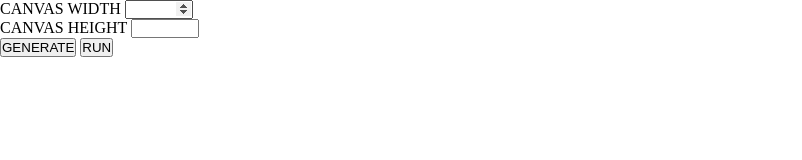
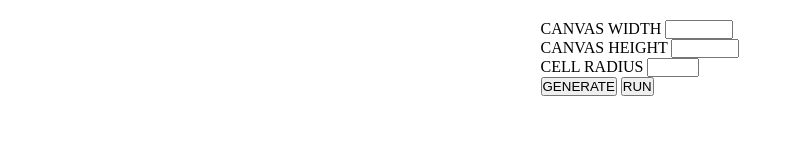
Before and after one commit to eduardgacea/canvas-gol, a plain HTML site: page index.html in a window 1280 px wide. Shown: the whole page, without its empty margins (0-802 px from the left). Drawn offline with Linux system fonts and the light colour scheme.

Commit message:
added colors

```diff
--- a/index.css
+++ b/index.css
@@ -3,3 +3,11 @@
   padding: 0;
   box-sizing: border-box;
 }
+
+#root {
+  padding-top: 20px;
+  display: flex;
+  flex-direction: column;
+  align-items: center;
+  gap: 20px;
+}
--- a/index.html
+++ b/index.html
@@ -9,11 +9,15 @@
       <form id="form">
         <div class="form-action">
           <label for="canvas-width">CANVAS WIDTH</label>
-          <input name="canvas-width" id="canvas-width" type="number" min="10" max="1400" step="10" />
+          <input name="canvas-width" id="canvas-width" type="number" min="10" max="2000" step="10" />
         </div>
         <div class="form-action">
           <label for="canvas-height">CANVAS HEIGHT</label>
-          <input name="canvas-height" id="canvas-height" type="number" min="10" max="1400" step="10" />
+          <input name="canvas-height" id="canvas-height" type="number" min="10" max="2000" step="10" />
+        </div>
+        <div class="form-action">
+          <label for="cell-radius">CELL RADIUS</label>
+          <input name="cell-radius" id="cell-radius" type="number" min="10" max="40" step="10" />
         </div>
         <button type="submit">GENERATE</button>
         <button id="run" type="button">RUN</button>
--- a/index.js
+++ b/index.js
@@ -1,3 +1,7 @@
+// TO DO: implement everything using flat arrays
+// TO DO: switch to requestAnimationFrame() instead of setInterval()
+// TO DO: implement offscreen canvas buffering
+
 'use strict';
 
 const root = document.getElementById('root');
@@ -5,17 +9,17 @@ const form = document.getElementById('form');
 const run = document.getElementById('run');
 
 const canvasParams = [];
-const r = 20;
 
 const DEAD_COLOR = 'white';
 const STROKE_COLOR = 'lightgray';
 
 let canvas;
 let ctx;
+let r = 30;
 let board = [];
 let intervalId;
 let isRunning = false;
-let speed = 100;
+let speed = 50;
 
 function generateBoardObj(w, h) {
   if (board.length) board.splice(0, board.length);
@@ -38,7 +42,7 @@ function renderBoard() {
   for (let i = 0; i < h / r; i++) {
     for (let j = 0; j < w / r; j++) {
       ctx.strokeStyle = STROKE_COLOR;
-      if (board[i][j].alive) ctx.fillStyle = `rgb(${i * 8},150,${j * 8})`;
+      if (board[i][j].alive) ctx.fillStyle = `rgb(${i * 8},155,${j * 8})`;
       else ctx.fillStyle = DEAD_COLOR;
       ctx.fillRect(j * r, i * r, r, r);
       ctx.strokeRect(j * r, i * r, r, r);
@@ -141,10 +145,12 @@ form.addEventListener('submit', e => {
   stopSimulation();
   if (canvas) canvas.remove();
   canvasParams.splice(0, canvasParams.length);
+  r = document.getElementById('cell-radius').value;
   canvasParams.push(document.getElementById('canvas-width').value);
   canvasParams.push(document.getElementById('canvas-height').value);
   const [w, h] = canvasParams;
   canvas = document.createElement('canvas');
+  canvas.id = 'canvas';
   canvas.width = w;
   canvas.height = h;
   root.append(canvas);
```
